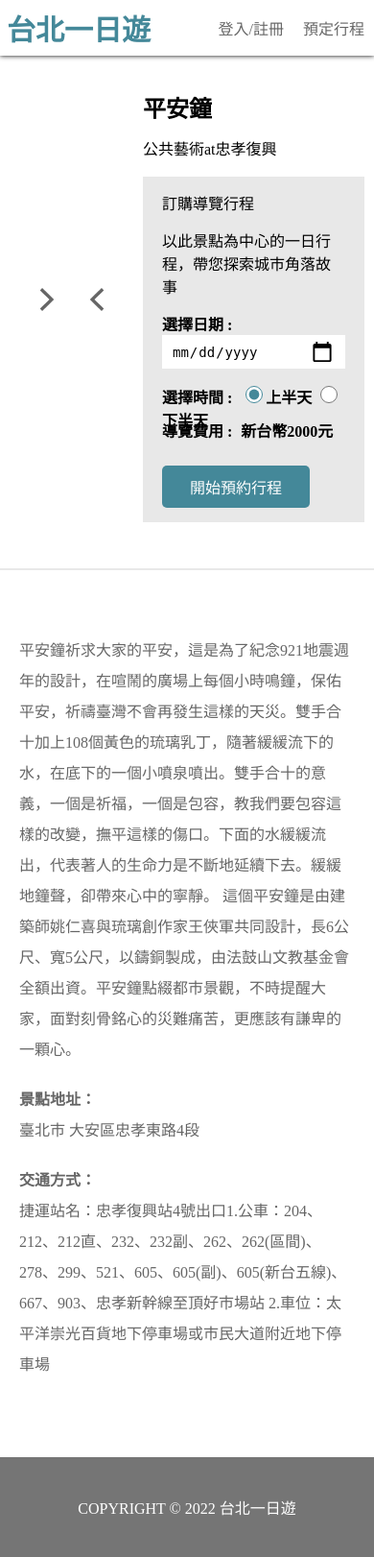
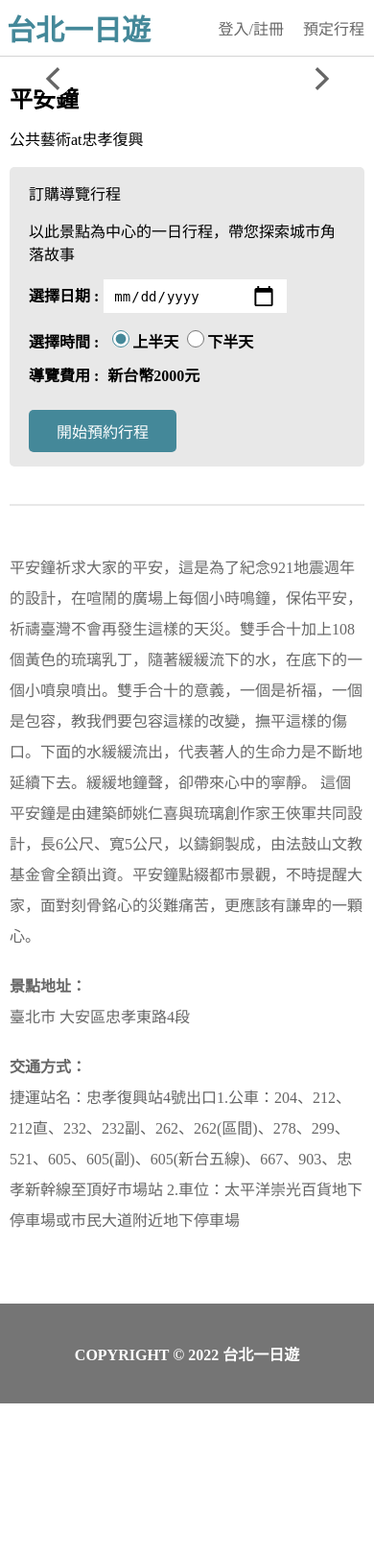
Before and after one commit to Tankliu6/taipei-day-trip, a Flask app: template templates/attraction.html in a window 390 px wide; the page is wider, and only the part inside the window is pictured. Shown: that part at 96% size. After the commit the page ends 1462 px from the top of that part, so only its background shows below. Run offline with Flask 2, Linux system fonts and the light colour scheme; the template is opened without the code that fills it, so the values that code supplies are empty; data comes from the database, SQL or seed files in the repository.

Commit message:
feat : Add RWD in attraction.html and attraction.css.

```diff
--- a/static/attraction.css
+++ b/static/attraction.css
@@ -7,7 +7,11 @@ body{
 }
 
 hr{
-    border: 1px solid #E8E8E8;
+    display: block;
+    margin: 0;
+    border-width: 1px 0px;
+    border-style: solid;
+    border-color: #E8E8E8;
     width: 1200px;
 }
 
@@ -27,7 +31,7 @@ hr{
     position: fixed;
     top: 0;
     z-index: 100;
-    box-shadow: 0 0 5px black
+    box-shadow: 0 0 1px black
 }
 
 #Nav-container{
@@ -81,7 +85,7 @@ hr{
 #hero-section{
     /* Nav要空54px，與上方要再空40px */
     margin-top: 94px;
-    margin-bottom: 40px;
+    margin-bottom: 39px;
     /* 1200px 以下的RWD */
     width: 100%;
 }
@@ -90,15 +94,16 @@ hr{
     display: grid;
     grid-template-columns: repeat(2, 1fr);
     justify-content: stretch;
-    margin-left: 10px;
-    margin-right: 10px;
+    /* margin-left: 10px;
+    margin-right: 10px; */
 }
 
 #hero-section-container-grid-left{
     position: relative;
+    right: 15px;
     display: flex;
     justify-content: center;
-    margin-right: 10px;
+    /* margin-right: 10px; */
 }
 
 #pic-container{
@@ -107,14 +112,14 @@ hr{
 
 #pic-container > img{
     position: relative;
-    /* aspect-ratio: 540/406; */
+    aspect-ratio: 540/406;
     height: 100%;
     /* 確保圖片在不同的螢幕大小顯示都是填滿的狀態 */
     width: 100%;
     object-fit: cover;
     object-position: center center;
-    /* 測試用 */
     display: none;
+    border-radius: 5px;
 }
 
 .slider-btn{
@@ -166,6 +171,8 @@ hr{
 }
 
 #hero-section-container-grid-right{
+    position: relative;
+    right: 15px;
     display: grid;
     grid-template-columns: repeat(1, 1fr);
     grid-template-rows: 33px 22px auto;
@@ -175,6 +182,7 @@ hr{
 #hero-section-container-grid-right-profile{
     background-color: #E8E8E8;
     margin-top: 5px;
+    border-radius: 5px;
 }
 
 #hero-profile-book-container-grid-wrap{
@@ -182,15 +190,6 @@ hr{
     grid-template-columns: auto;
     padding: 15px 20px 15px 20px;
     gap: 15px; /* 最後要再調整 */
-}
-
-/* #hero-profile-book-container-grid-wrap > div{
-    margin-bottom: 15px;
-} */
-
-/* date time */
-.hero-right-date{
-
 }
 
 input[type="date"]{
@@ -233,25 +232,23 @@ input[type="date"]{
 }
 
 #infors{
-    margin: 50px 10px 50px 10px;
+    /* 算上 hr 的 border 1px */
+    margin-top: 39px;
+    margin-bottom: 40px;
     color: #666666;
 }
 
-#infors-titles-container-grid{
-    padding: 10px;
+#infors-titles-container{
     font-family: Noto Sans TC;
 }
 
-#infors-titles-container-grid > div{
+#infors-titles-wrap{
+    padding: 10px;
+}
+
+#infors-titles-wrap > div{
     margin-bottom: 20px;
     line-height: 32px;
-}
-
-/* #infors-title-container{
-    line-height: 32px;
-} */
-
-#infors-title{
 }
 
 footer{
@@ -269,6 +266,8 @@ footer{
     justify-content: center;
     align-content: center;
     color: #FFFFFF;
+    font-family: Noto Sans TC;
+    font-weight: 700;
 }
 
 /* font-size, font-weight */
@@ -299,7 +298,7 @@ footer{
 
 /* 1200px 以上 */
 @media (min-width: 1200px) {
-    #Nav-container, #hero-pic-profile-container-grid, #infors-titles-container-grid, #hero-section{
+    #Nav-container, #hero-pic-profile-container-grid, #infors-titles-container, #hero-section{
         width: 1200px;
     }
     #pic-container{
@@ -308,10 +307,81 @@ footer{
     }
 }
 
-/* 1100px 以下 */
+/* 1200px 以下 */
 @media (max-width: 1200px) {
     #pic-container{
-        max-height: 400px;
-        max-width: 540px;
+        /* RWD時左右留白 */
+        width: 90%;
+    }
+    #infors-titles-wrap{
+        padding-left: 20px;
+        padding-right: 20px;
+    }
+    hr{
+        width: calc(100%*0.95);
+    }
+
+}
+
+/* 1000px 以下 */
+@media (max-width: 1000px) {
+    #hero-section-container-grid-right{
+        right: 10px;
+    }
+    #hero-section-container-grid-left{
+        right: 10px;
     }
 }
+
+/* 800px 以下 */
+@media (max-width: 800px) {
+    #hero-section-container-grid{
+        grid-template-columns: 1fr;
+        padding: 50px;
+        gap: calc(10vh*0.3);
+    }
+    #hero-section-container-grid-right{
+        right: 0px;
+    }
+    #hero-section-container-grid-left{
+        right: 0px;
+    }
+    #hero-section{
+        margin-top: 84px;
+    }
+}
+
+/* 700px 以下 */
+@media (max-width: 700px) {
+    #hero-section{
+        margin-top: 74px;
+    }
+    #hero-section-container-grid{
+        padding: 30px;
+    }
+}
+
+/* 600px 以下 */
+@media (max-width: 600px) {
+    #hero-section-container-grid{
+        padding: 0px 10px 0px 10px;
+        gap: 20px;
+    }
+    #hero-section{
+        margin-top: 64px;
+    }
+    #infors-titles-wrap{
+        padding-left: 10px;
+        padding-right: 10px;
+    }
+}
+
+/* 解決 360px 時右上方'登入/註冊'換行問題 */
+@media (max-width: 360px) {
+    #Nav-btn-right {
+        padding: 9px;
+    }
+    #hero-section{
+        margin-top: 54px;
+    }
+}
--- a/templates/attraction.html
+++ b/templates/attraction.html
@@ -73,7 +73,8 @@
         <hr />
         <!-- Infors -->
         <section id = "infors">
-            <div id = "infors-titles-container-grid">
+            <div id = "infors-titles-container">
+                <div id = "infors-titles-wrap">
                     <div id = "description">平安鐘祈求大家的平安，這是為了紀念921地震週年的設計，在喧鬧的廣場上每個小時鳴鐘，保佑平安，祈禱臺灣不會再發生這樣的天災。雙手合十加上108個黃色的琉璃乳丁，隨著緩緩流下的水，在底下的一個小噴泉噴出。雙手合十的意義，一個是祈福，一個是包容，教我們要包容這樣的改變，撫平這樣的傷口。下面的水緩緩流出，代表著人的生命力是不斷地延續下去。緩緩地鐘聲，卻帶來心中的寧靜。 這個平安鐘是由建築師姚仁喜與琉璃創作家王俠軍共同設計，長6公尺、寬5公尺，以鑄銅製成，由法鼓山文教基金會全額出資。平安鐘點綴都市景觀，不時提醒大家，面對刻骨銘心的災難痛苦，更應該有謙卑的一顆心。</div>
                     <div id = "infors-title-container">
                         <div id = "infors-title" class = "fs16fw7">景點地址：</div>
@@ -82,6 +83,7 @@
                     <div id = "infors-title-container">
                         <div id = "infors-title" class = "fs16fw7">交通方式：</div>
                         <div id = "transport">捷運站名：忠孝復興站4號出口1.公車：204、212、212直、232、232副、262、262(區間)、278、299、521、605、605(副)、605(新台五線)、667、903、忠孝新幹線至頂好市場站 2.車位：太平洋崇光百貨地下停車場或市民大道附近地下停車場</div>
+                    </div>
                 </div>
             </div>
         </section>
```
Lines whose indentation alone changed are shown as unchanged.
